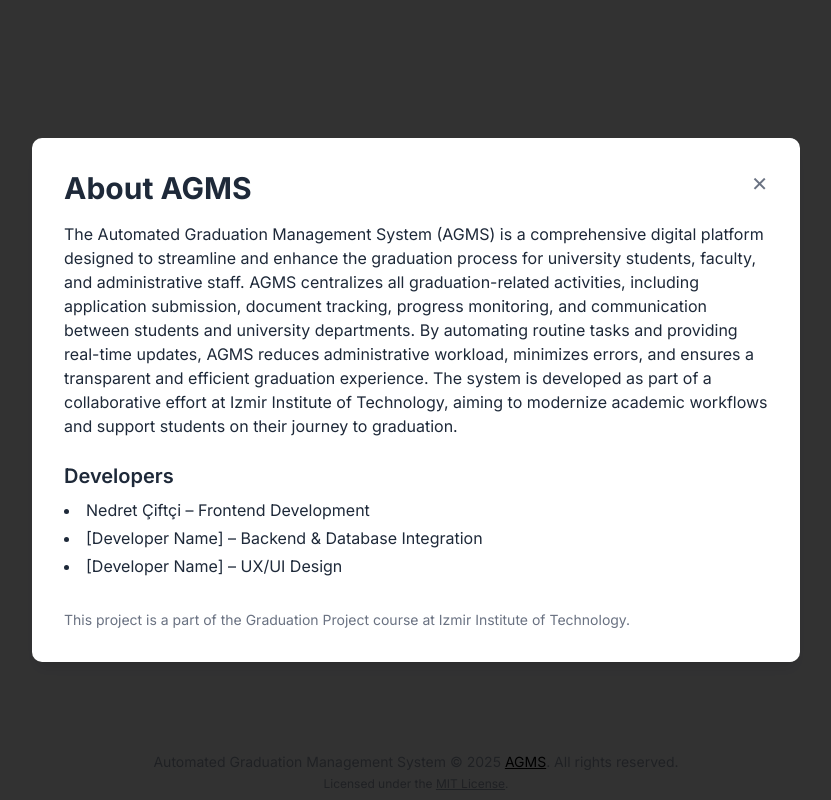
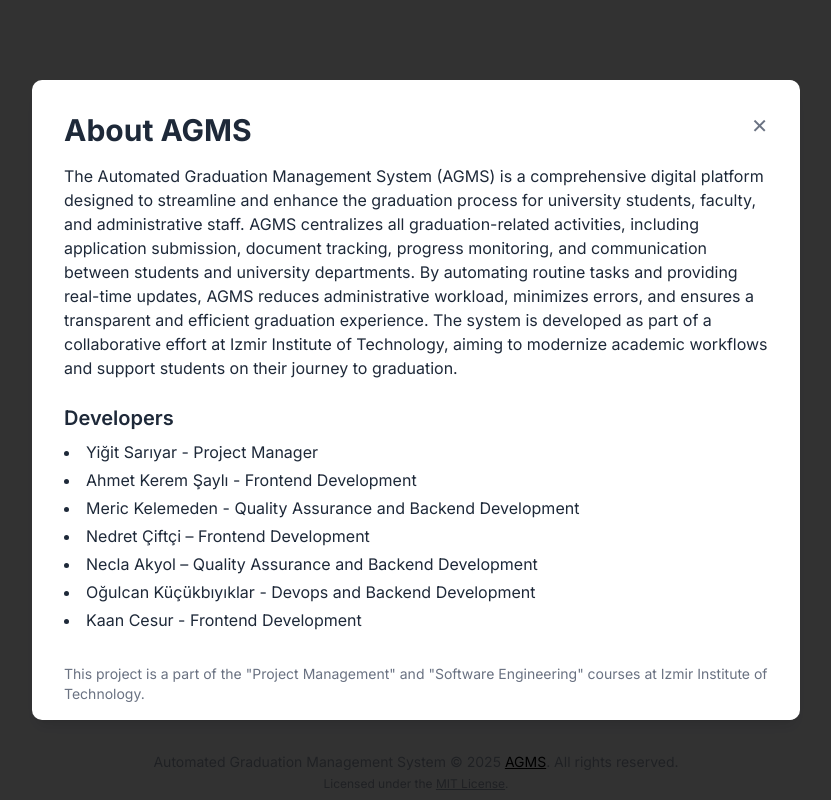
Before and after one commit to yigitsariyar23/agms-frontend, a Next.js app: page /auth in a window 1280 px wide. Both pictures are taken after a click on the button "AGMS". Shown: the whole page, without its empty margins (224-1055 px from the left). Built offline with nearby package versions, Linux system fonts and the light colour scheme.

Commit message:
about agms

```diff
--- a/src/components/shared/footer/footer.tsx
+++ b/src/components/shared/footer/footer.tsx
@@ -80,12 +80,16 @@
                                 </p>
                                 <h2 className="text-xl font-semibold mt-6 mb-2 text-gray-800">Developers</h2>
                                 <ul className="list-disc list-inside space-y-1 text-gray-800">
+                                    <li>Yiğit Sarıyar - Project Manager</li>
+                                    <li>Ahmet Kerem Şaylı - Frontend Development</li>
+                                    <li>Meric Kelemeden - Quality Assurance and Backend Development</li>
                                     <li>Nedret Çiftçi – Frontend Development</li>
-                                    <li>[Developer Name] – Backend & Database Integration</li>
-                                    <li>[Developer Name] – UX/UI Design</li>
+                                    <li>Necla Akyol – Quality Assurance and Backend Development</li>
+                                    <li>Oğulcan Küçükbıyıklar - Devops and Backend Development</li>
+                                    <li>Kaan Cesur - Frontend Development</li>
                                 </ul>
                                 <p className="mt-8 text-sm text-gray-500">
-                                    This project is a part of the Graduation Project course at Izmir Institute of Technology.
+                                    This project is a part of the "Project Management" and "Software Engineering" courses at Izmir Institute of Technology.
                                 </p>
                             </div>
                         </div>
```
